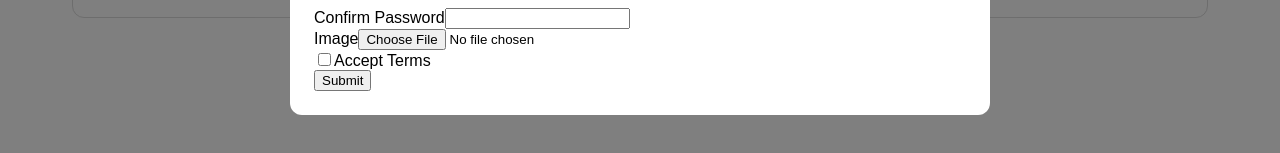
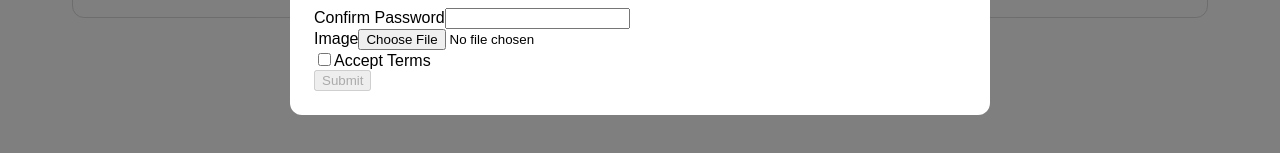
Before and after one commit to artkoro94/rs-react, a React (Vite) app: page / in a window 1280 px wide. Both pictures are taken after a click on the button "Open React Hook Form". Shown: the part 499-652 px from the top of the page. Built offline with nearby package versions, Linux system fonts and the light colour scheme.

Commit message:
feat: add live validation to react hook form

```diff
--- a/src/components/forms/react-hook-form.tsx
+++ b/src/components/forms/react-hook-form.tsx
@@ -21,9 +21,10 @@ const {
   register,
   handleSubmit,
   control,
-  formState: { errors },
+  formState: { errors, isValid },
 } = useForm<FormValues>({
   resolver: zodResolver(formSchema),
+  mode: 'onChange',
 });
 
 const addSubmission = useFormStore(
@@ -242,9 +243,12 @@ const password = useWatch({
 )}
 </div>
 
-  <button type="submit">
-    Submit
-  </button>
+<button
+  type="submit"
+  disabled={!isValid}
+>
+  Submit
+</button>
 </form>
   );
 };
```
